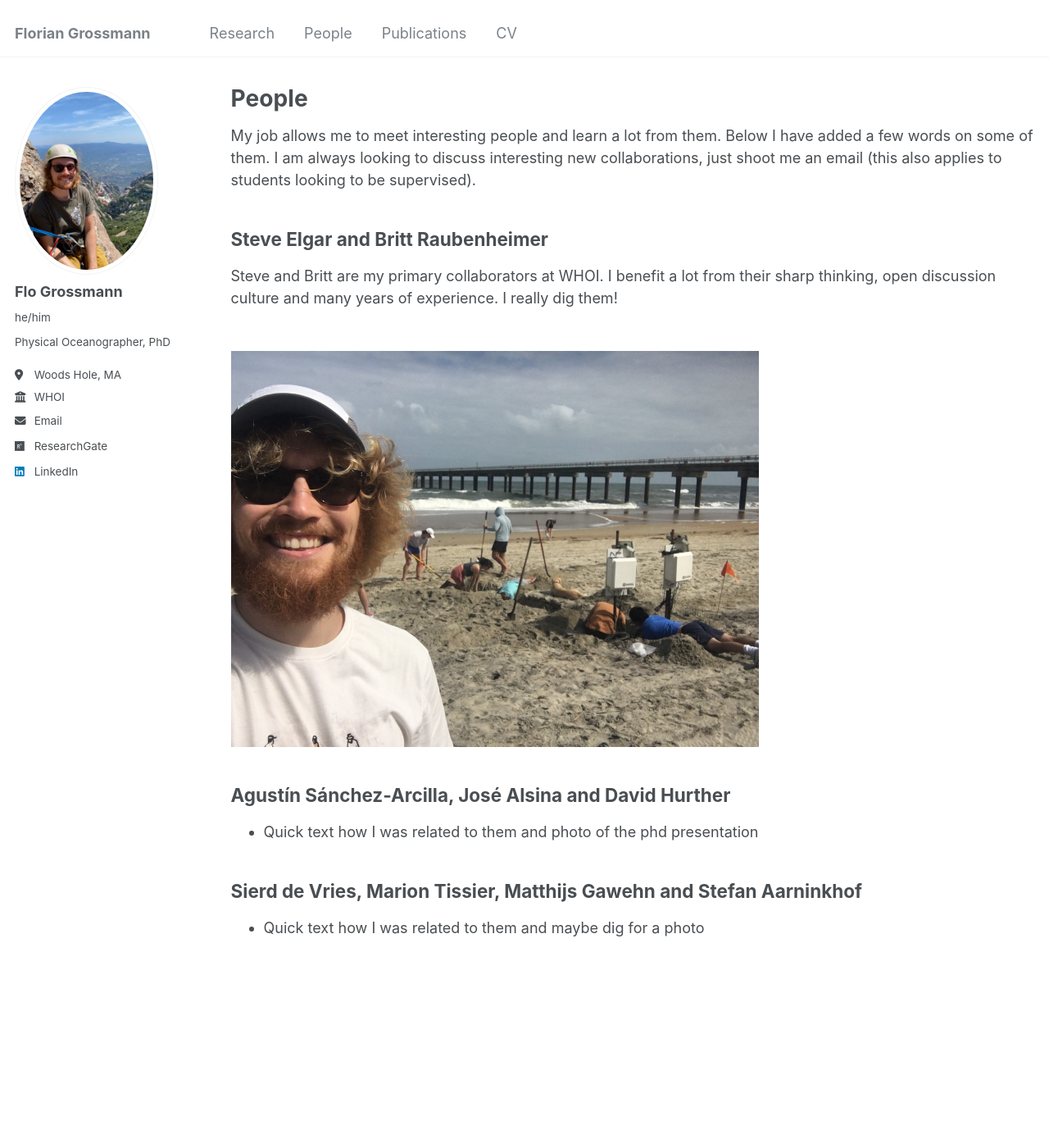
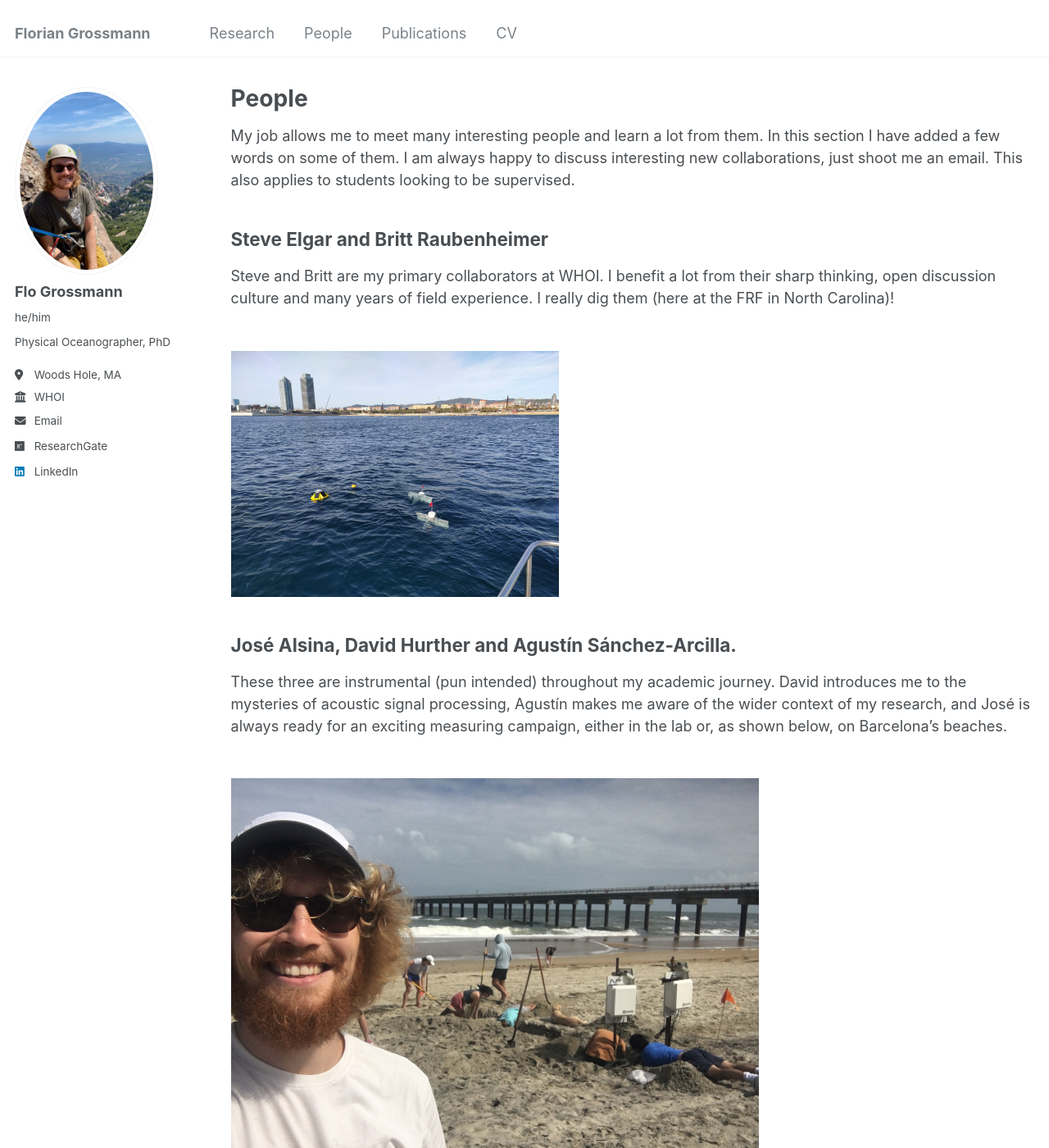
Before and after one commit to FlorianGrossmann/FlorianGrossmann.github.io, a Jekyll site: the page built from _pages/people.md, in a window 1280 px wide and 1400 px high. Shown: the whole window at 82% size. Built offline with Jekyll 4.4.1, drawn with Linux system fonts in a browser that asks for light colours.

Commit message:
Update people.md

```diff
--- a/_pages/people.md
+++ b/_pages/people.md
@@ -8,17 +8,21 @@ author_profile: true
 
 {% include base_path %}
 
-My job allows me to meet interesting people and learn a lot from them. Below I have added a few words on some of them. I am always looking to discuss interesting new collaborations, just shoot me an email (this also applies to students looking to be supervised).
+My job allows me to meet many interesting people and learn a lot from them. In this section I have added a few words on some of them. I am always happy to discuss interesting new collaborations, just shoot me an email. This also applies to students looking to be supervised.
 
 Steve Elgar and Britt Raubenheimer
 ------
-Steve and Britt are my primary collaborators at WHOI. I benefit a lot from their sharp thinking, open discussion culture and many years of experience. I really dig them!
+Steve and Britt are my primary collaborators at WHOI. I benefit a lot from their sharp thinking, open discussion culture and many years of field experience. I really dig them (here at the FRF in North Carolina)!
+
+<br/><img src='/images/drift.png'>
+
+José Alsina, David Hurther and Agustín Sánchez-Arcilla.
+------
+These three are instrumental (pun intended) throughout my academic journey. David introduces me to the mysteries of acoustic signal processing, Agustín makes me aware of the wider context of my research, and José is always ready for an exciting measuring campaign, either in the lab or, as shown below, on Barcelona's beaches.
 
 <br/><img src='/images/dig.png'>
 
-Agustín Sánchez-Arcilla, José Alsina and David Hurther
-------
-* Quick text how I was related to them and photo of the phd presentation
+
 
 Sierd de Vries, Marion Tissier, Matthijs Gawehn and Stefan Aarninkhof
 ------
```
